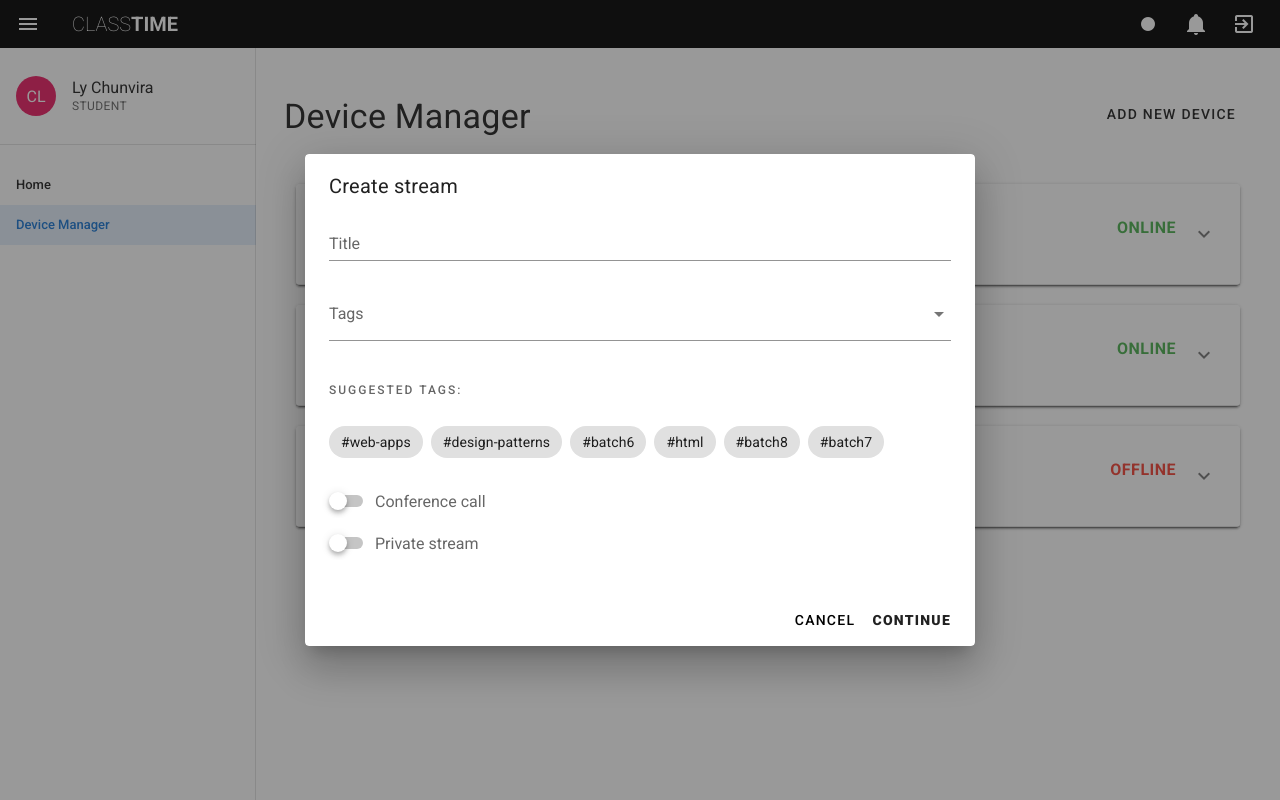
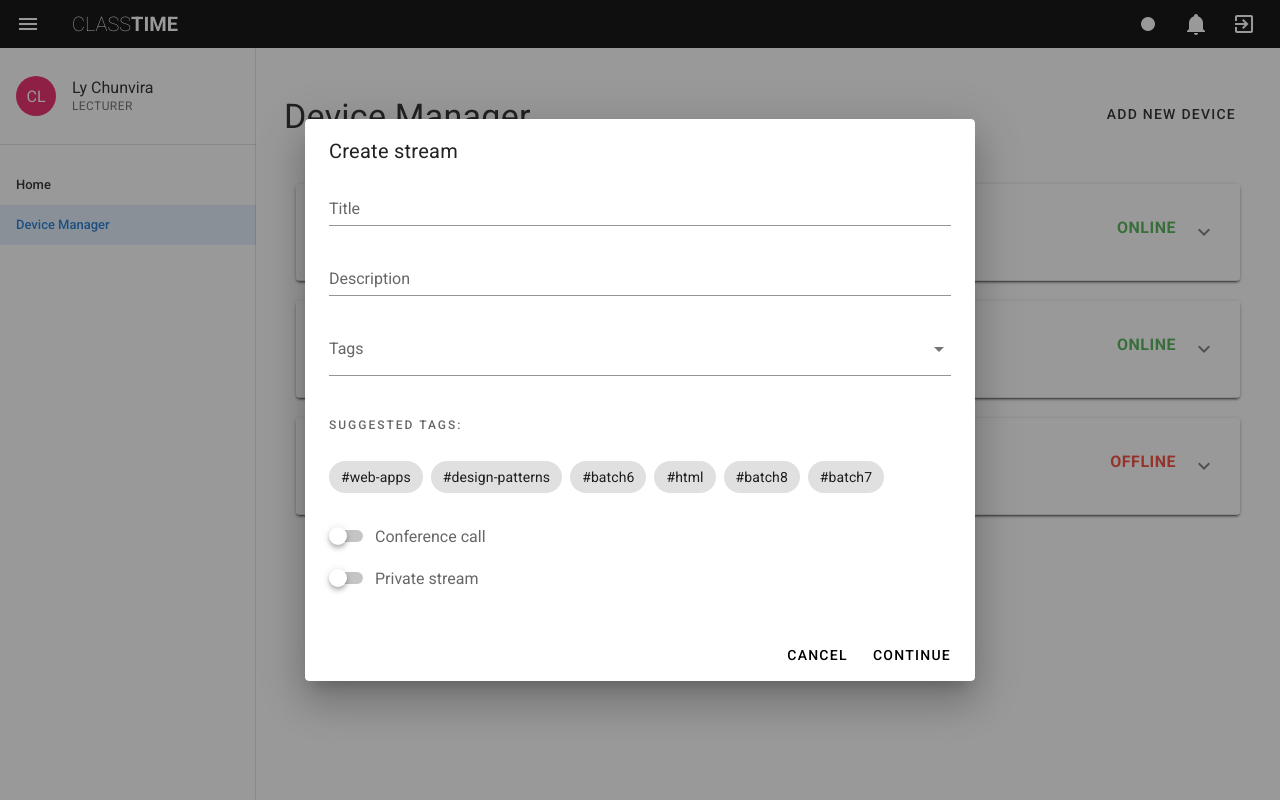
Before and after one commit to lychunvira18/classtime-demo, a Vue app: page /devices in a window 1280 px wide. Both pictures are taken after a click on the button 1148 px from the left and 24 px from the top of the page. Built offline with nearby package versions, Linux system fonts and the light colour scheme.

Commit message:
lotsa stuff changed idk

```diff
--- a/src/components/LoginCard.vue
+++ b/src/components/LoginCard.vue
@@ -9,7 +9,7 @@
               <span class="font-weight-bold">Time</span>
             </h1>
             <h2 class="subtitle-2 mt-4 mb-12">Lecture streaming service</h2>
-            <h3 class="overline">A FLIB - ZEAL JOINT PROJECT</h3>
+            <h3 class="overline">A FLIP - ZEAL JOINT PROJECT</h3>
           </v-img>
         </v-card>
       </v-col>
--- a/src/components/LoginComponents/LoginTabs.vue
+++ b/src/components/LoginComponents/LoginTabs.vue
@@ -15,8 +15,7 @@
 
             <v-checkbox
               color="black"
-              v-model="checkbox"
-              :rules="[v => !!v || 'You must agree to continue!']"
+              v-model="login_checkbox"
               label="Remember my password"
               required
               class="mb-5 mt-6"
@@ -33,7 +32,7 @@
 
             <v-checkbox
               color="black"
-              v-model="checkbox"
+              v-model="register_checkbox"
               :rules="[v => !!v || 'You must agree to continue!']"
               label="I agree with the Terms and Conditions."
               required
@@ -53,7 +52,9 @@ export default {
   data() {
     return {
       tab: null,
-      items: ["Login", "Register"]
+      items: ["Login", "Register"],
+      login_checkbox: true,
+      register_checkbox: false
     };
   }
 };
--- a/src/components/Navbar.vue
+++ b/src/components/Navbar.vue
@@ -63,7 +63,7 @@ export default {
       ],
       user: {
         name: "Ly Chunvira",
-        role: "Student"
+        role: "Lecturer"
       }
     };
   },
--- a/src/components/StartStream.vue
+++ b/src/components/StartStream.vue
@@ -12,6 +12,7 @@
       <v-card-text>
         <v-form ref="form">
           <v-text-field label="Title" color="black" required></v-text-field>
+          <v-text-field label="Description" color="black" required></v-text-field>
           <!-- <v-text-field required label="Tags" color="black" :value="tag_list.toString()"></v-text-field> -->
           <v-combobox
             label="Tags"
@@ -54,12 +55,16 @@
             v-model="is_private"
             label="Private stream"
           ></v-switch>
+          <v-text-field label="Password" color="black" required v-if="is_private"></v-text-field>
+          <!-- <div v-else></div> -->
         </v-form>
       </v-card-text>
       <v-card-actions>
         <v-spacer></v-spacer>
         <v-btn color="black darken-1" text @click="start_stream = false">Cancel</v-btn>
-        <v-dialog v-model="select_class" max-width="780px">
+        <v-btn color="black darken-1 font-weight-bold" text @click="start_stream = false">Continue</v-btn>
+
+        <!-- <v-dialog v-model="select_class" max-width="780px">
           <template v-slot:activator="{ on }">
             <v-btn text v-on="on" class="font-weight-black">Continue</v-btn>
           </template>
@@ -113,7 +118,7 @@
               </v-dialog>
             </v-card-actions>
           </v-card>
-        </v-dialog>
+        </v-dialog>-->
       </v-card-actions>
     </v-card>
   </v-dialog>
@@ -149,10 +154,10 @@ export default {
       { name: "KIT Campus II - Classroom 1", value: false },
       { name: "KIT Campus II - Classroom 2", value: false },
       { name: "KIT Campus II - Classroom 3", value: false }
-    ]
-  }),
-  is_conference: false,
-  is_private: false
+    ],
+    is_conference: false,
+    is_private: false
+  })
 };
 </script>
 <style>
--- a/src/components/StreamDetails.vue
+++ b/src/components/StreamDetails.vue
@@ -14,6 +14,11 @@
               </div>
               <div>
                 <span class="red--text text--lighten-2">34</span>
+              </div>
+              <div class="ml-4">
+                <v-btn icon>
+                  <v-icon>mdi-pencil</v-icon>
+                </v-btn>
               </div>
             </v-col>
           </v-row>
--- a/src/views/DeviceManager.vue
+++ b/src/views/DeviceManager.vue
@@ -31,7 +31,7 @@
             <div class="d-flex justify-lg-space-between pa-4">
               <v-card flat>
                 <span class="headline">
-                  <v-btn icon @click.stop="editDevice = true">
+                  <v-btn icon @click.stop="editDevice = true" v-if="user.role === 'Admin'">
                     <v-icon>mdi-pencil</v-icon>
                   </v-btn>
                   {{device.name}}
@@ -107,7 +107,11 @@ export default {
           isStreaming: false,
           currentlyStreaming: null
         }
-      ]
+      ],
+      user: {
+        name: "Ly Chunvira",
+        role: "Lecturer"
+      }
     };
   }
 };
```
Also changed, not shown: src/router/index.js (+22 -22 lines).
